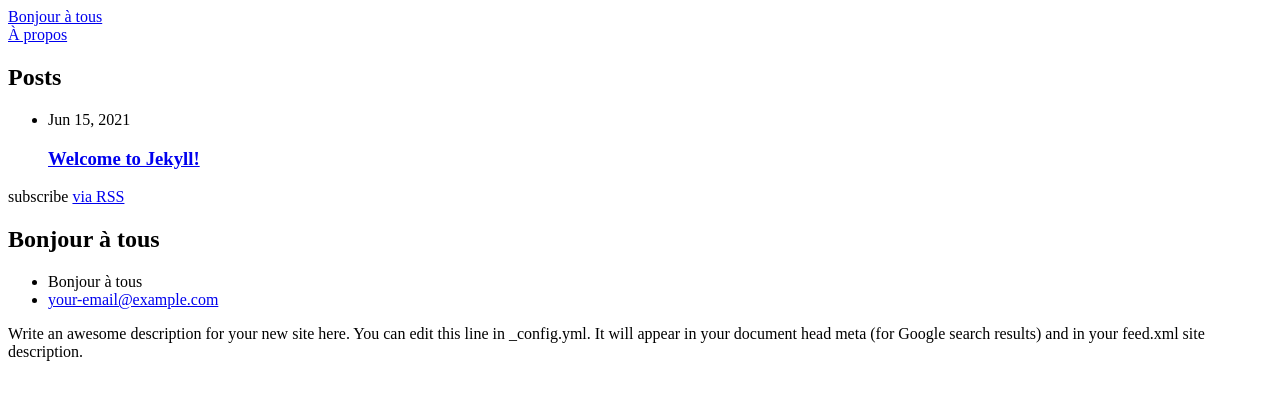
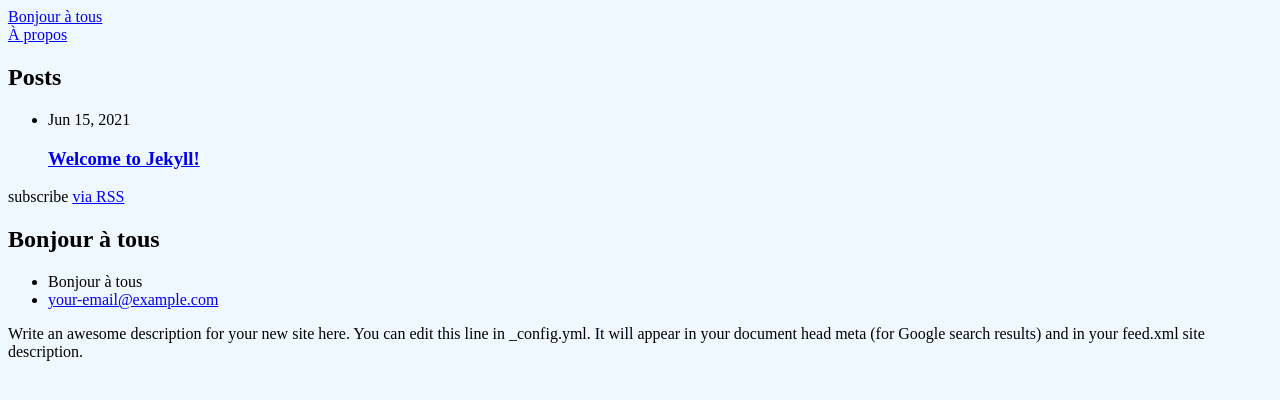
Before and after one commit to Corentin69008/Corentin69008.github.io, a Jekyll site: the page built from index.markdown, in a window 1280 px wide. Shown: the top 400 px of the page. Built offline with Jekyll 4.4.1, drawn with Linux system fonts in a browser that asks for light colours.

Commit message:
mise a jour

```diff
--- a/assets/main.css
+++ b/assets/main.css
@@ -3,5 +3,5 @@ p {
 }
 
 html{
-  background-color: #FOF8FF;
+  background-color: #F0F8FF;
 }
```
